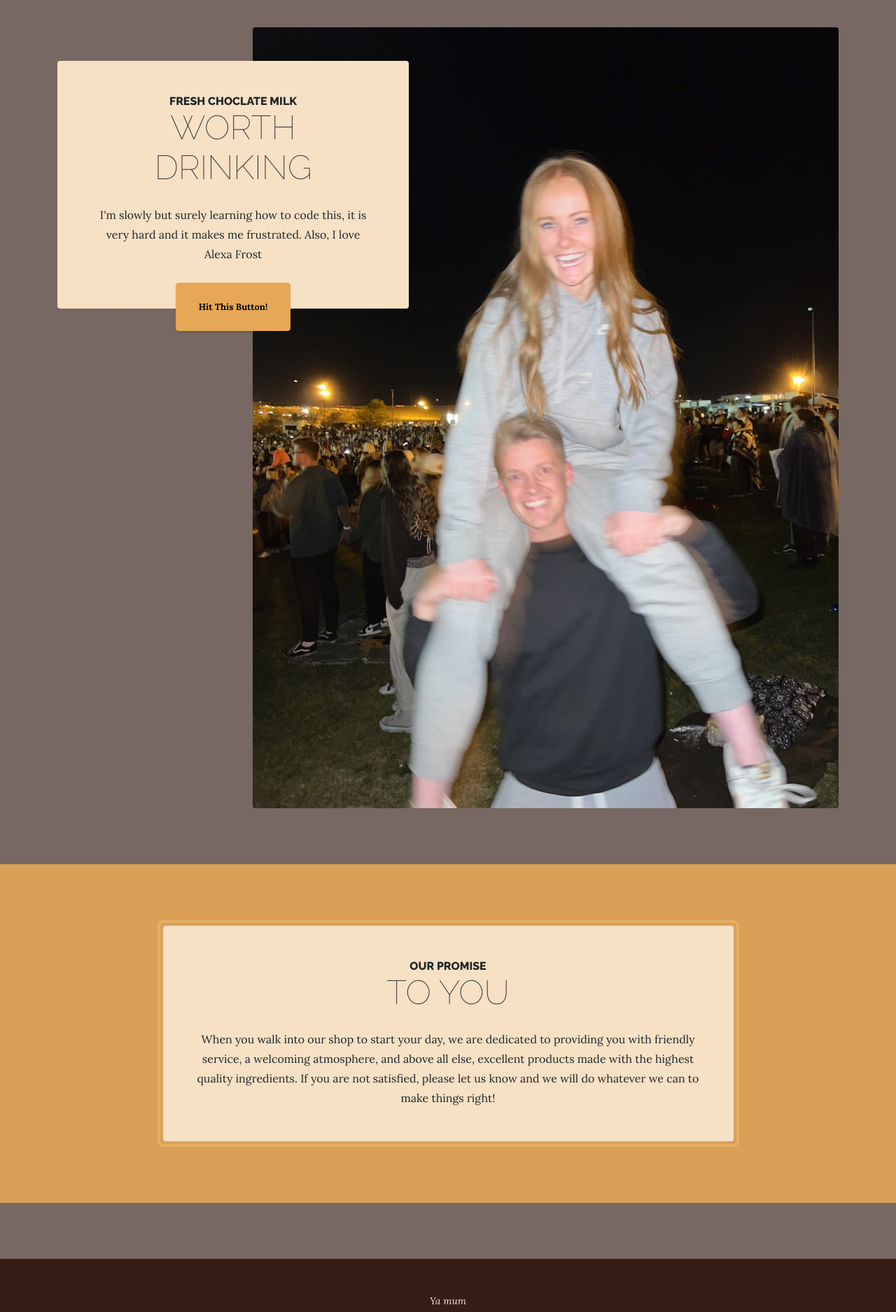
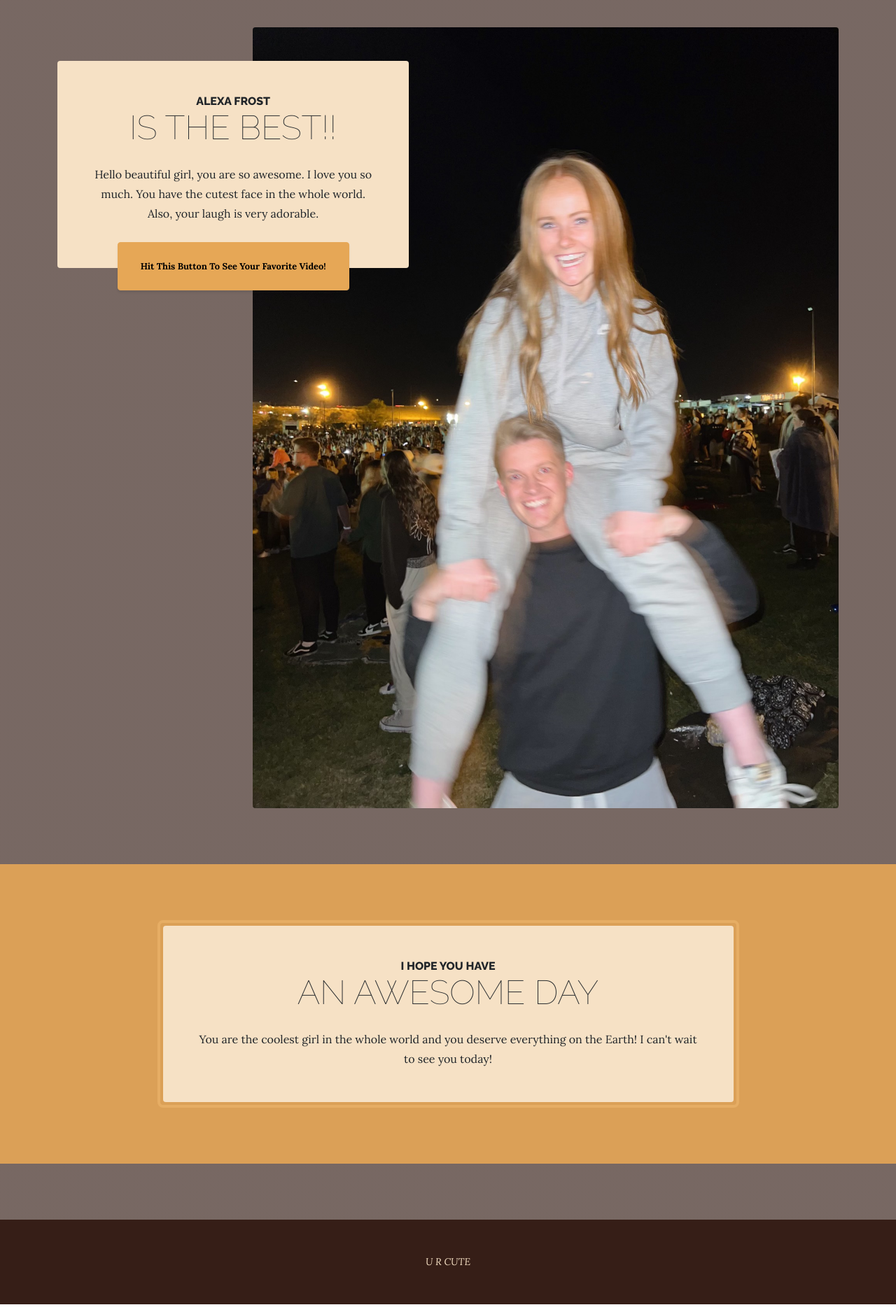
Before and after one commit to jwil050/is201, a plain HTML site: page index.html in a window 1280 px wide. Shown: the part 400-2275 px from the top of the page at 70% size. Drawn offline with nearby package versions, Linux system fonts and the light colour scheme.

Commit message:
Add files via upload

```diff
--- a/index.html
+++ b/index.html
@@ -30,7 +30,7 @@
     <!-- Navigation-->
     <nav class="navbar navbar-expand-lg navbar-dark py-lg-4" id="mainNav">
         <div class="container">
-            <a class="navbar-brand text-uppercase fw-bold d-lg-none" href="index.html">Start Bootstrap</a>
+            <a class="navbar-brand text-uppercase fw-bold d-lg-none" href="index.html">HI LEX!!</a>
             <button class="navbar-toggler" type="button" data-bs-toggle="collapse"
                 data-bs-target="#navbarSupportedContent" aria-controls="navbarSupportedContent" aria-expanded="false"
                 aria-label="Toggle navigation"><span class="navbar-toggler-icon"></span></button>
@@ -49,13 +49,14 @@
                 <img class="intro-img img-fluid mb-3 mb-lg-0 rounded" src="assets/img/intro.jpg" alt="..." />
                 <div class="intro-text left-0 text-center bg-faded p-5 rounded">
                     <h2 class="section-heading mb-4">
-                        <span class="section-heading-upper">Fresh Choclate Milk</span>
-                        <span class="section-heading-lower">Worth Drinking</span>
+                        <span class="section-heading-upper">Alexa Frost</span>
+                        <span class="section-heading-lower">is the best!!</span>
                     </h2>
-                    <p class="mb-3">I'm slowly but surely learning how to code this, it is very hard and it makes me
-                        frustrated. Also, I love Alexa Frost</p>
+                    <p class="mb-3">Hello beautiful girl, you are so awesome. I love you so much. You have the cutest
+                        face in the whole world. Also, your laugh is very adorable.</p>
                     <div class="intro-button mx-auto"><a class="btn btn-primary btn-xl"
-                            href="https://www.youtube.com/watch?v=dQw4w9WgXcQ" target="_blank">Hit This Button!</a>
+                            href="https://www.youtube.com/watch?v=HBspygDA8Vo" target="_blank">Hit This Button To See
+                            Your Favorite Video!</a>
                     </div>
                 </div>
             </div>
@@ -67,13 +68,11 @@
                 <div class="col-xl-9 mx-auto">
                     <div class="cta-inner bg-faded text-center rounded">
                         <h2 class="section-heading mb-4">
-                            <span class="section-heading-upper">Our Promise</span>
-                            <span class="section-heading-lower">To You</span>
+                            <span class="section-heading-upper">I Hope You Have</span>
+                            <span class="section-heading-lower">An Awesome Day</span>
                         </h2>
-                        <p class="mb-0">When you walk into our shop to start your day, we are dedicated to providing you
-                            with friendly service, a welcoming atmosphere, and above all else, excellent products made
-                            with the highest quality ingredients. If you are not satisfied, please let us know and we
-                            will do whatever we can to make things right!</p>
+                        <p class="mb-0">You are the coolest girl in the whole world and you deserve everything on the
+                            Earth! I can't wait to see you today!</p>
                     </div>
                 </div>
             </div>
@@ -81,7 +80,7 @@
     </section>
     <footer class="footer text-faded text-center py-5">
         <div class="container">
-            <p class="m-0 small italic">Ya mum</p>
+            <p class="m-0 small italic">U R CUTE</p>
         </div>
     </footer>
     <!-- Bootstrap core JS-->
```
Also changed, not shown: about.html (+23 -13 lines), assets/img/about.jpg.
